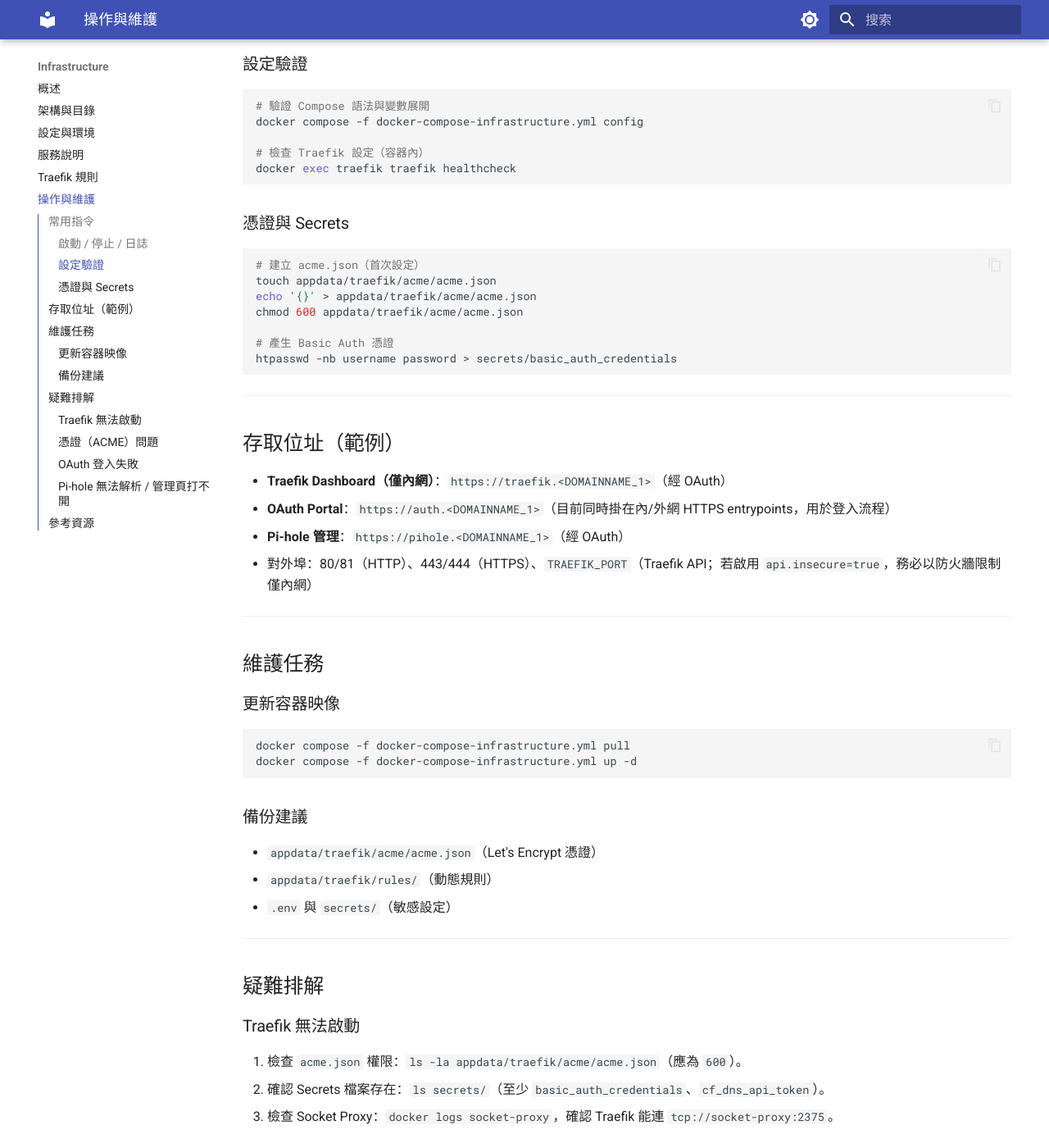
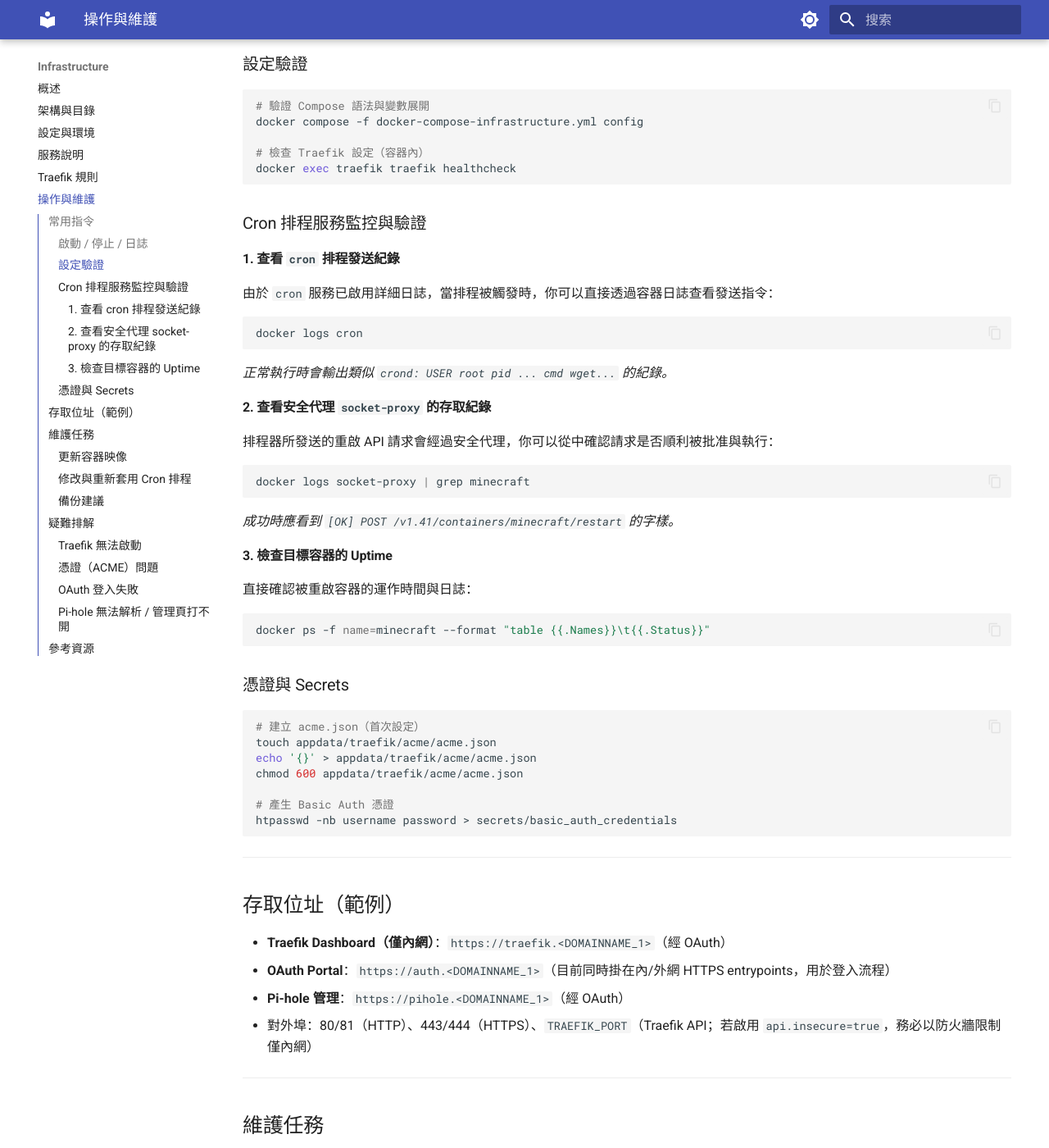
Before and after one commit to novis10813/home-server-setup, an MkDocs documentation site: the page built from docs/infrastructure/operations.md, in a window 1280 px wide and 1400 px high, scrolled down 619 px. Shown: the whole window at 82% size. Built offline with MkDocs 1.6.1 and Material for MkDocs 9.7.7, drawn with Linux system fonts in a browser that asks for light colours; some of the changed text lies outside the part shown.

Commit message:
crontab document

````diff
--- a/docs/infrastructure/operations.md
+++ b/docs/infrastructure/operations.md
@@ -33,6 +33,29 @@
 docker exec traefik traefik healthcheck
 ```
 
+### Cron 排程服務監控與驗證
+
+#### 1. 查看 `cron` 排程發送紀錄
+由於 `cron` 服務已啟用詳細日誌，當排程被觸發時，你可以直接透過容器日誌查看發送指令：
+```bash
+docker logs cron
+```
+*正常執行時會輸出類似 `crond: USER root pid ... cmd wget...` 的紀錄。*
+
+#### 2. 查看安全代理 `socket-proxy` 的存取紀錄
+排程器所發送的重啟 API 請求會經過安全代理，你可以從中確認請求是否順利被批准與執行：
+```bash
+docker logs socket-proxy | grep minecraft
+```
+*成功時應看到 `[OK] POST /v1.41/containers/minecraft/restart` 的字樣。*
+
+#### 3. 檢查目標容器的 Uptime
+直接確認被重啟容器的運作時間與日誌：
+```bash
+docker ps -f name=minecraft --format "table {{.Names}}\t{{.Status}}"
+```
+
+
 ### 憑證與 Secrets
 
 ```bash
@@ -64,6 +87,16 @@
 docker compose -f docker-compose-infrastructure.yml pull
 docker compose -f docker-compose-infrastructure.yml up -d
 ```
+
+### 修改與重新套用 Cron 排程
+
+當你需要編輯重啟時間或新增其他容器的排程任務時，請按照下列步驟操作：
+
+1. 編輯排程設定檔 `${DOCKERDIR}/appdata/cron/crontab`。
+2. 重啟 `cron` 服務以重新載入設定：
+   ```bash
+   docker compose -f docker-compose-infrastructure.yml --profile network restart cron
+   ```
 
 ### 備份建議
 
````
Also changed, not shown: docs/infrastructure/services.md (+12 -0 lines).
